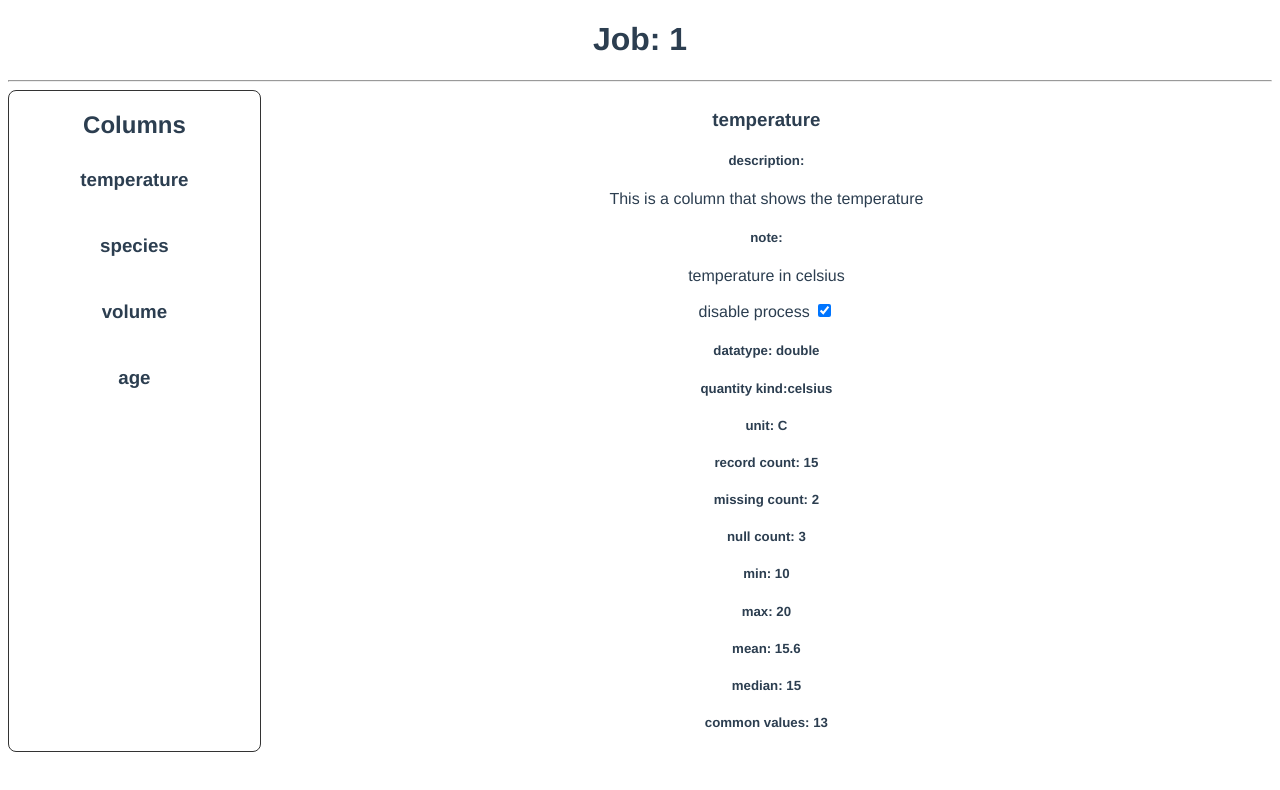
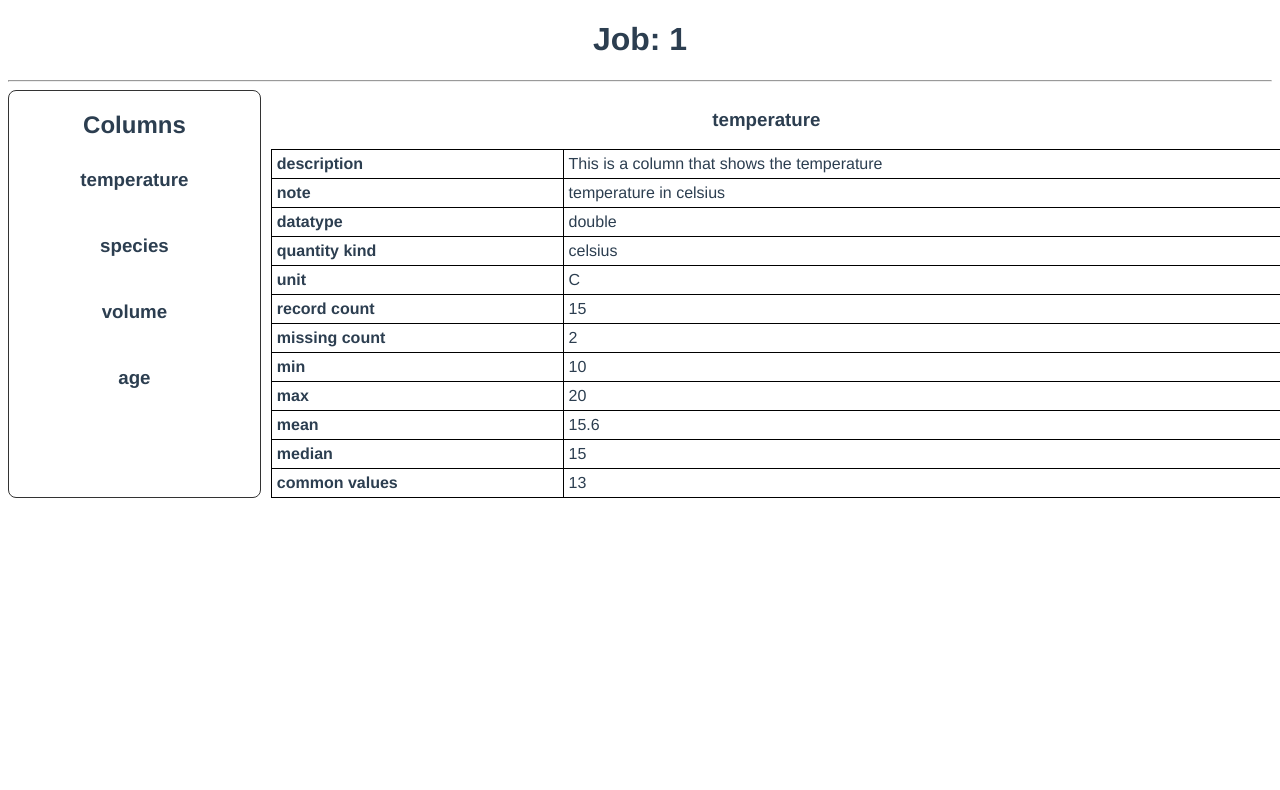
Before and after one commit to shmdoc/frontend-shmdoc-osoc-poc, a Vue app: page /schema-analysis-jobs/1 in a window 1280 px wide. Shown: the top 790 px of the page. Built offline with nearby package versions, Linux system fonts and the light colour scheme.

Commit message:
Table format for data

```diff
--- a/src/App.vue
+++ b/src/App.vue
@@ -12,17 +12,4 @@
   text-align: center;
   color: #2c3e50;
 }
-
-#nav {
-  padding: 30px;
-}
-
-#nav a {
-  font-weight: bold;
-  color: #2c3e50;
-}
-
-#nav a.router-link-exact-active {
-  color: #42b983;
-}
 </style>
--- a/src/components/Column.vue
+++ b/src/components/Column.vue
@@ -1,29 +1,99 @@
 <template>
   <div>
     <h3>{{column.name}}</h3>
-    <h5>description:</h5>
-    <p>{{column.description}}</p>
-    <h5>note:</h5>
-    <p>{{column.note}}</p>
-    <label>disable process </label>
-    <input id='disableProcess' v-model="column.disableProcess" type="checkbox"/>
-    <h5>datatype: {{column.datatype}}</h5>
-    <h5>quantity kind:{{column.quantityKind}}</h5>
-    <h5>unit: {{column.unit}}</h5>
-    <h5>record count: {{column.recordCount}}</h5>
-    <h5>missing count: {{column.missingCount}}</h5>
-    <h5>null count: {{column.nullCount}}</h5>
-    <h5>min: {{column.min}}</h5>
-    <h5>max: {{column.max}}</h5>
-    <h5>mean: {{column.mean}}</h5>
-    <h5>median: {{column.median}}</h5>
-    <h5>common values: {{column.commonValues}}</h5>
+
+    <table style="width:100%">
+      <tr>
+        <th>description</th>
+        <td>{{column.description}}</td>
+      </tr>
+      <tr>
+        <th>note</th>
+        <td>{{column.note}}</td>
+      </tr>
+      <tr>
+        <th>datatype</th>
+        <td>{{column.datatype}}</td>
+      </tr>
+      <tr>
+        <th>quantity kind</th>
+        <td>{{column.quantityKind}}</td>
+      </tr>
+      <tr>
+        <th>unit</th>
+        <td>{{column.unit}}</td>
+      </tr>
+      <tr>
+        <th>record count</th>
+        <td>{{column.recordCount}}</td>
+      </tr>
+      <tr>
+        <th>missing count</th>
+        <td>{{column.missingCount}}</td>
+      </tr>
+      <tr>
+        <th>min</th>
+        <td>{{column.min}}</td>
+      </tr>
+      <tr>
+        <th>max</th>
+        <td>{{column.max}}</td>
+      </tr>
+      <tr>
+        <th>mean</th>
+        <td>{{column.mean}}</td>
+      </tr>
+      <tr>
+        <th>median</th>
+        <td>{{column.median}}</td>
+      </tr>
+      <tr>
+        <th>common values</th>
+        <td>{{column.commonValues}}</td>
+      </tr>
+    </table>
   </div>
 </template>
 
 <script>
 
+//      <tr>
+//        <th><++></th>
+//        <td>{{column.<++>}}</th>
+//      </tr>
+
+
+//    <h5>description:</h5>
+//    <p>{{column.description}}</p>
+//    <h5>note:</h5>
+//    <p>{{column.note}}</p>
+//    <label>disable process </label>
+//    <input id='disableProcess' v-model="column.disableProcess" type="checkbox"/>
+//    <h5>datatype: {{column.datatype}}</h5>
+//    <h5>quantity kind:{{column.quantityKind}}</h5>
+//    <h5>unit: {{column.unit}}</h5>
+//    <h5>record count: {{column.recordCount}}</h5>
+//    <h5>missing count: {{column.missingCount}}</h5>
+//    <h5>null count: {{column.nullCount}}</h5>
+//    <h5>min: {{column.min}}</h5>
+//    <h5>max: {{column.max}}</h5>
+//    <h5>mean: {{column.mean}}</h5>
+//    <h5>median: {{column.median}}</h5>
+//    <h5>common values: {{column.commonValues}}</h5>
+
 export default {
   props: ['column']
 }
 </script>
+
+<style scoped>
+table, th, td {
+  border: 1px solid black;
+  border-collapse: collapse;
+  margin: 0 10px 0 10px ;
+}
+th, td {
+  padding: 5px;
+  text-align: left;
+}
+</style>
```
